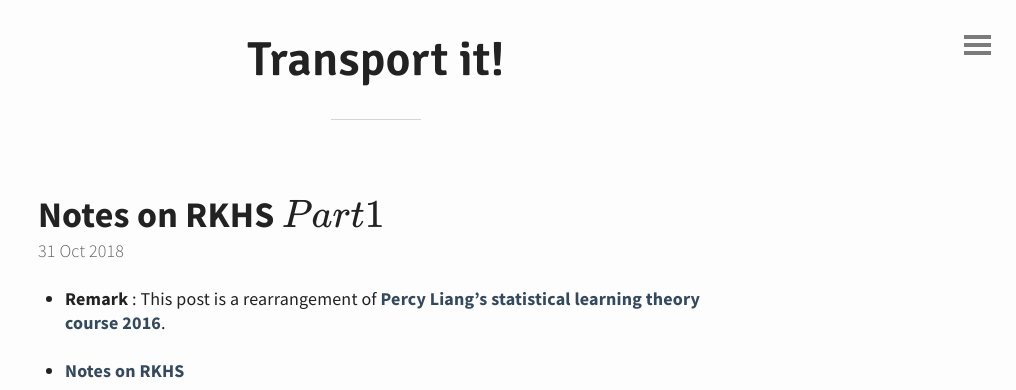
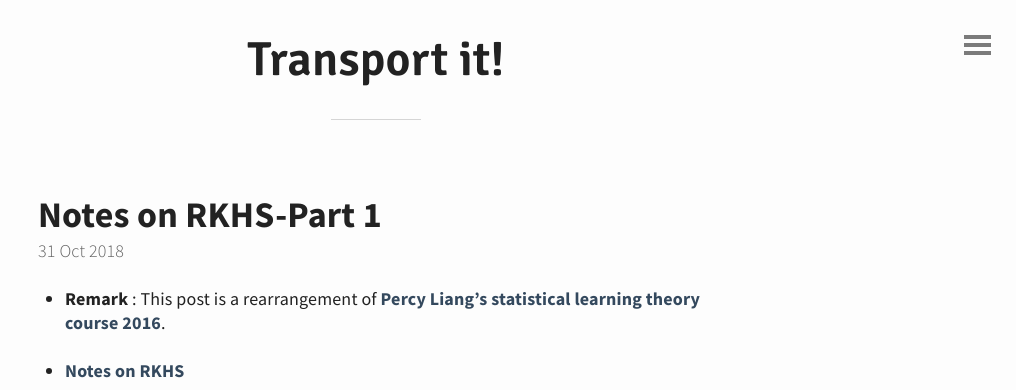
Before and after one commit to edmophia/edmophia.github.io, a Jekyll site: the page built from _posts/SVGD/2018-10-31-Notes on RKHS.md, in a window 1280 px wide and 900 px high. Shown: the top 390 px of the window, without its empty margins (264-1280 px from the left). Built offline with Jekyll 4.4.1, drawn with Linux system fonts in a browser that asks for light colours; formulas are drawn with MathJax 3; a script that is not in the unit is left out; part of the change alters nothing that is shown.

Commit message:
no message

```diff
--- a/_posts/SVGD/2018-10-31-Notes on RKHS.md
+++ b/_posts/SVGD/2018-10-31-Notes on RKHS.md
@@ -1,14 +1,14 @@
 ---
 
 layout: post
-title: Notes on RKHS (Part 1)
+title: Notes on RKHS-Part 1
 date: 2018-10-31
 tags: SVGD
 mathjax: true
 
 ---
 
-* **Remark** : This post is a rearrangement of [Percy Liang's statistical learning theory course 2016](https://web.stanford.edu/class/cs229t/notes.pdf).
+* **Remark** : This post is a rearrangement of [Percy Liang's statistical learning theory course 2016](https://web.stanford.edu/class/cs229t).
 
 - [Notes on RKHS](#notes-on-rkhs)
   * [What is Kernel?](#what-is-kernel-)
```
